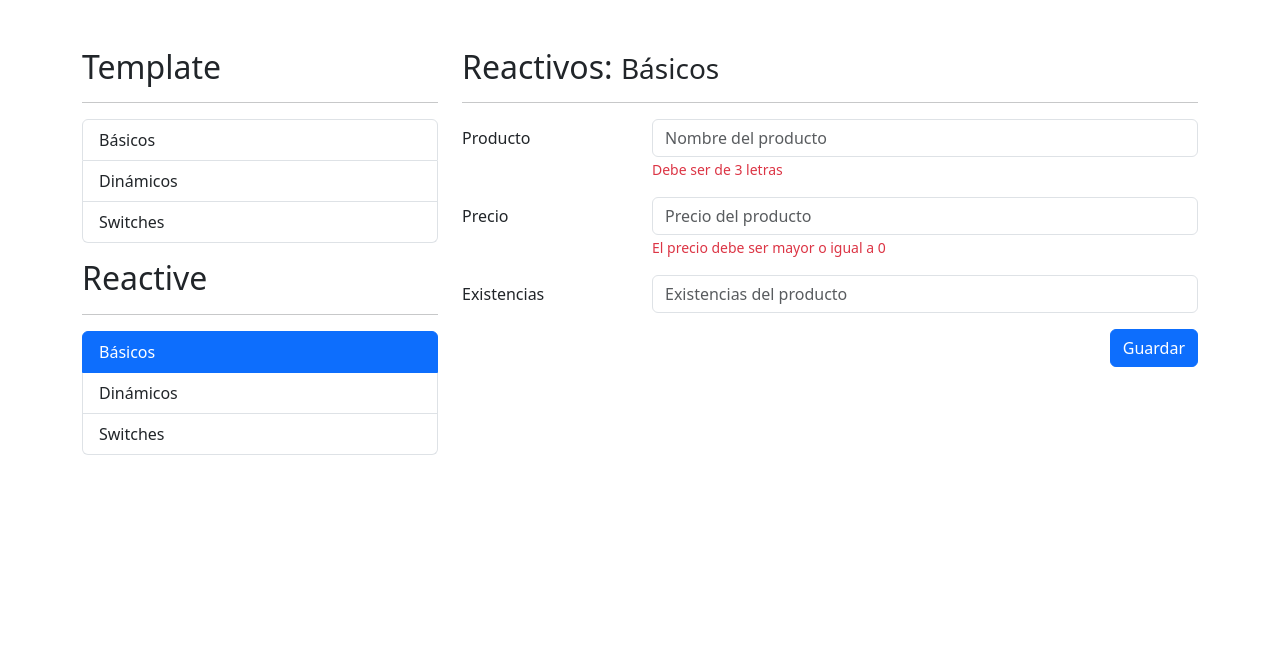
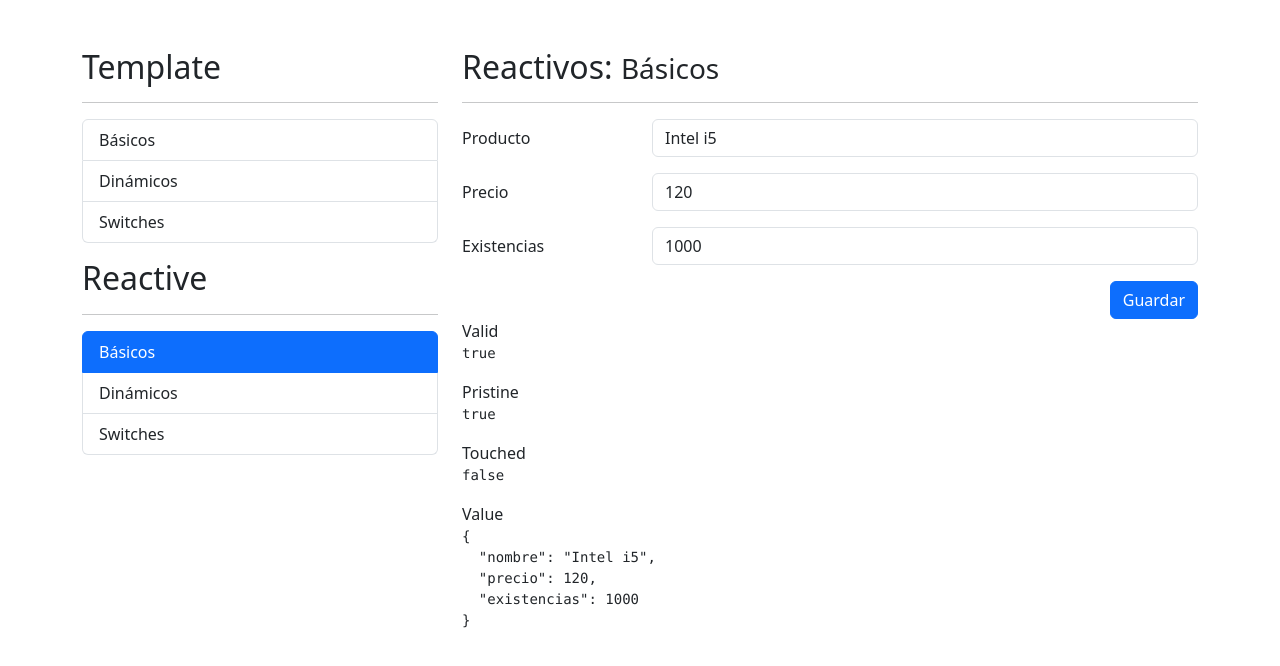
Before and after one commit to CarlosGomezFernandez/angular-form-app, an Angular app: page /reactive/basicos in a window 1280 px wide. Shown: the top 666 px of the page. Built offline with nearby package versions, Linux system fonts and the light colour scheme.

Commit message:
Sección 17.2

```diff
--- a/src/app/reactive/basicos/basicos.component.html
+++ b/src/app/reactive/basicos/basicos.component.html
@@ -2,15 +2,17 @@
 <hr>
 <div class="row">
     <div class="col">
-        <form autocomplete="false">
+        <form (ngSubmit)="guardar()" autocomplete="off" [formGroup]="miFormulario">
             <!-- Campo de producto -->
             <div class="mb-3 row">
                 <label class="col-sm-3 col-form-label">Producto</label>
                 <div class="col-sm-9">
                     <input class="form-control"
+                           formControlName="nombre"
                            type="text"
                            placeholder="Nombre del producto">
-                    <span class="form-text text-danger">
+                    <span class="form-text text-danger"
+                          *ngIf="campoEsValido('nombre')">
                         Debe ser de 3 letras
                     </span>
                 </div>
@@ -20,9 +22,11 @@
                 <label class="col-sm-3 col-form-label">Precio</label>
                 <div class="col-sm-9">
                     <input class="form-control"
+                           formControlName="precio"
                            type="number"
                            placeholder="Precio del producto">
-                    <span class="form-text text-danger">
+                    <span class="form-text text-danger"
+                          *ngIf="campoEsValido('precio')">
                         El precio debe ser mayor o igual a 0
                     </span>
                 </div>
@@ -32,8 +36,13 @@
                 <label class="col-sm-3 col-form-label">Existencias</label>
                 <div class="col-sm-9">
                     <input class="form-control"
+                           formControlName="existencias"
                            type="number"
                            placeholder="Existencias del producto">
+                    <span class="form-text text-danger"
+                          *ngIf="campoEsValido('existencias')">
+                        Las existencias deben ser mayor o igual a 0
+                    </span>
                 </div>
             </div>
             <div class="row">
@@ -46,7 +55,7 @@
         </form>
     </div>
 </div>
-<!--
+
 <div class="row">
     <div class="col">
         <span>Valid</span>
@@ -59,4 +68,3 @@
         <pre>{{ miFormulario.value | json }}</pre>
     </div>
 </div>
--->
--- a/src/app/reactive/basicos/basicos.component.ts
+++ b/src/app/reactive/basicos/basicos.component.ts
@@ -1,10 +1,50 @@
-import { Component } from '@angular/core';
+import { Component, OnInit } from '@angular/core';
+import { FormGroup, FormControl, FormBuilder, Validators } from '@angular/forms';
 
 @Component({
   selector: 'app-basicos',
   templateUrl: './basicos.component.html'
 })
 
-export class BasicosComponent {
+export class BasicosComponent implements OnInit {
+  /*
+  miFormulario: FormGroup = new FormGroup({
+    nombre: new FormControl('Intel i7'),
+    precio: new FormControl(300),
+    existencias: new FormControl(10)
+  })
+  */
 
+  miFormulario: FormGroup = this.fb.group({
+    nombre: [, [Validators.required, Validators.minLength(3)]],
+    precio: [, [Validators.required, Validators.min(0)]],
+    existencias: [, [Validators.required, Validators.min(0)]]
+  })
+
+  constructor(private fb: FormBuilder) {
+
+  }
+
+  ngOnInit(): void {
+      this.miFormulario.reset({
+        nombre: 'Intel i5',
+        precio: 120,
+        existencias: 1000
+      })
+  }
+
+  campoEsValido(campo: string) {
+    return this.miFormulario.controls[campo].errors && this.miFormulario.controls[campo].touched;
+  }
+
+  guardar() {
+
+    if(this.miFormulario.invalid) {
+      this.miFormulario.markAllAsTouched();
+      return
+    }
+
+    console.log(this.miFormulario.value);
+    this.miFormulario.reset();
+  }
 }
--- a/src/app/reactive/dinamicos/dinamicos.component.html
+++ b/src/app/reactive/dinamicos/dinamicos.component.html
@@ -1,14 +1,16 @@
 <h2>Reactivos: <small>Dinámicos</small></h2>
 <hr>
 
-<form autocomplete="off">
+<form (ngSubmit)="guardar()" autocomplete="off" [formGroup]="miFormulario">
     <!-- Nombre -->
     <div class="mb-3 row">
         <label class="col-sm-3 col-form-label">Nombre</label>
         <div class="col-sm-9">
             <input class="form-control"
+                   formControlName="nombre"
                    placeholder="Nombre de la persona">
-                <span class="form-text text-danger">
+                <span class="form-text text-danger"
+                      *ngIf="campoEsValido('nombre')">
                     Este campo es obligatorio
                 </span>
         </div>
@@ -19,6 +21,7 @@
         <div class="col-sm-9">
             <div class="input-group">
                 <input class="form-control"
+                       [formControl]="nuevoFavorito"
                        placeholder="Agregar favorito"
                        (keyup.enter)="1">
                 <button class="btn btn-outline-primary"
@@ -32,31 +35,32 @@
     <!-- Lista de juegos favoritos -->
     <div class="mb-3 row">
         <label class="col-sm-3 col-form-label">Favoritos</label>
-        <div class="col-sm-9">
-            <!--
-            <div class="input-group mb-1"
-                 *ngFor="let juego of persona.favoritos; let i = index">
-                <input class="form-control">
+        <div class="col-sm-9" formArrayName="favoritos">
+            <div class="input-group mb-1" *ngFor="let favorito of favoritosArr.controls; let i = index">
+                <input class="form-control" [formControlName]="i">
                 <button class="btn btn-outline-danger"
-                        type="button"
-                        (click)="a=1">
+                        type="button">
                     Eliminar
                 </button>
             </div>
-            -->
         </div>
     </div>
     <div class="row">
         <div class="col-sm-19">
             <button type="button"
                     class="btn btn-primary float-end"
-                    (click)="1">
+                    (click)="guardar()">
                 Guardar
             </button>
         </div>
     </div>
 </form>
-<!--
-<span>Pesona</span>
-<pre>{{persona | json}}</pre>
--->
+
+<span>Valid</span>
+<pre>{{miFormulario.valid}}</pre>
+<span>Value</span>
+<pre>{{miFormulario.value | json}}</pre>
+<span>Agregar Juego</span>
+<pre>{{nuevoFavorito.valid}}</pre>
+<br>
+<pre>{{nuevoFavorito.value}}</pre>
--- a/src/app/reactive/dinamicos/dinamicos.component.ts
+++ b/src/app/reactive/dinamicos/dinamicos.component.ts
@@ -1,4 +1,5 @@
 import { Component } from '@angular/core';
+import { FormArray, FormBuilder, FormControl, FormGroup, Validators } from '@angular/forms';
 
 @Component({
   selector: 'app-dinamicos',
@@ -7,4 +8,40 @@ import { Component } from '@angular/core';
 
 export class DinamicosComponent {
 
+  miFormulario: FormGroup = this.fb.group({
+    nombre: [, [Validators.required, Validators.minLength(3)]],
+    favoritos: this.fb.array([
+      ['Metal Gear', Validators.required],
+      ['Death Stranding', Validators.required]
+    ], Validators.required)
+  });
+
+  nuevoFavorito: FormControl = this.fb.control('', Validators.required);
+
+  get favoritosArr() {
+    return this.miFormulario.get('favoritos') as FormArray;
+  }
+
+  constructor(private fb: FormBuilder) {
+
+  }
+
+  campoEsValido(campo: string) {
+    return this.miFormulario.controls[campo].errors && this.miFormulario.controls[campo].touched;
+  }
+
+  agregarFavorito() {
+
+  }
+
+  guardar() {
+
+    if(this.miFormulario.invalid) {
+      this.miFormulario.markAllAsTouched();
+      return
+    }
+
+    console.log(this.miFormulario.value);
+    this.miFormulario.reset();
+  }
 }
--- a/src/app/reactive/reactive.module.ts
+++ b/src/app/reactive/reactive.module.ts
@@ -1,5 +1,6 @@
 import { NgModule } from '@angular/core';
 import { CommonModule } from '@angular/common';
+import { ReactiveFormsModule } from '@angular/forms';
 
 import { ReactiveRoutingModule } from './reactive-routing.module';
 import { BasicosComponent } from './basicos/basicos.component';
@@ -14,6 +15,7 @@ import { SwitchesComponent } from './switches/switches.component';
   ],
   imports: [
     CommonModule,
+    ReactiveFormsModule,
     ReactiveRoutingModule
   ]
 })
```
